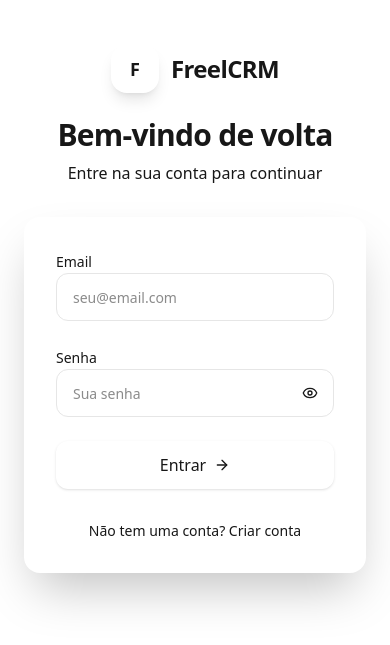
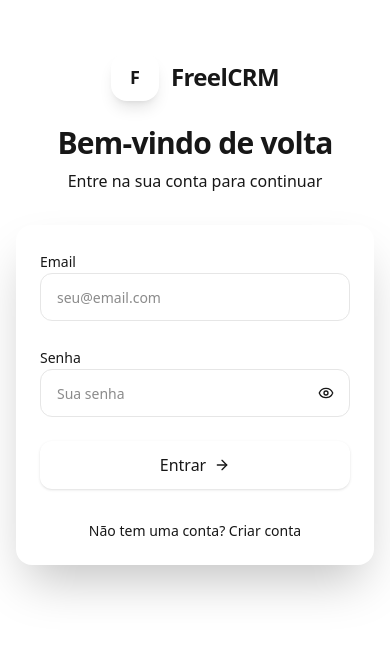
Before and after one commit to gabrielnogueiraz/FreelCRM, a Next.js app: page /login in a window 390 px wide. Shown: the part 113-758 px from the top of the page. Built offline with nearby package versions, Linux system fonts and the light colour scheme; no server answers.

Commit message:
refactor: ajustar layout e responsividade do formulário de login
- Modificar classes CSS no componente LoginForm para melhorar a responsividade, ajustando o padding para diferentes tamanhos de tela.

```diff
--- a/src/components/auth/login-form.tsx
+++ b/src/components/auth/login-form.tsx
@@ -52,7 +52,7 @@ export function LoginForm() {
   }
 
   return (
-    <div className="min-h-screen flex items-center justify-center bg-background p-6">
+    <div className="min-h-screen flex items-center justify-center bg-background p-4 sm:p-6">
       <div className="w-full max-w-md">
         {/* Logo */}
         <div className="text-center mb-8">
@@ -69,7 +69,7 @@ export function LoginForm() {
         </div>
 
         <Card className="border-0 shadow-2xl">
-          <CardContent className="p-8">
+          <CardContent className="p-6 sm:p-8">
             <form onSubmit={handleSubmit(onSubmit)} className="space-y-6">
               <div className="space-y-2">
                 <Label htmlFor="email" className="text-sm font-medium">Email</Label>
```
